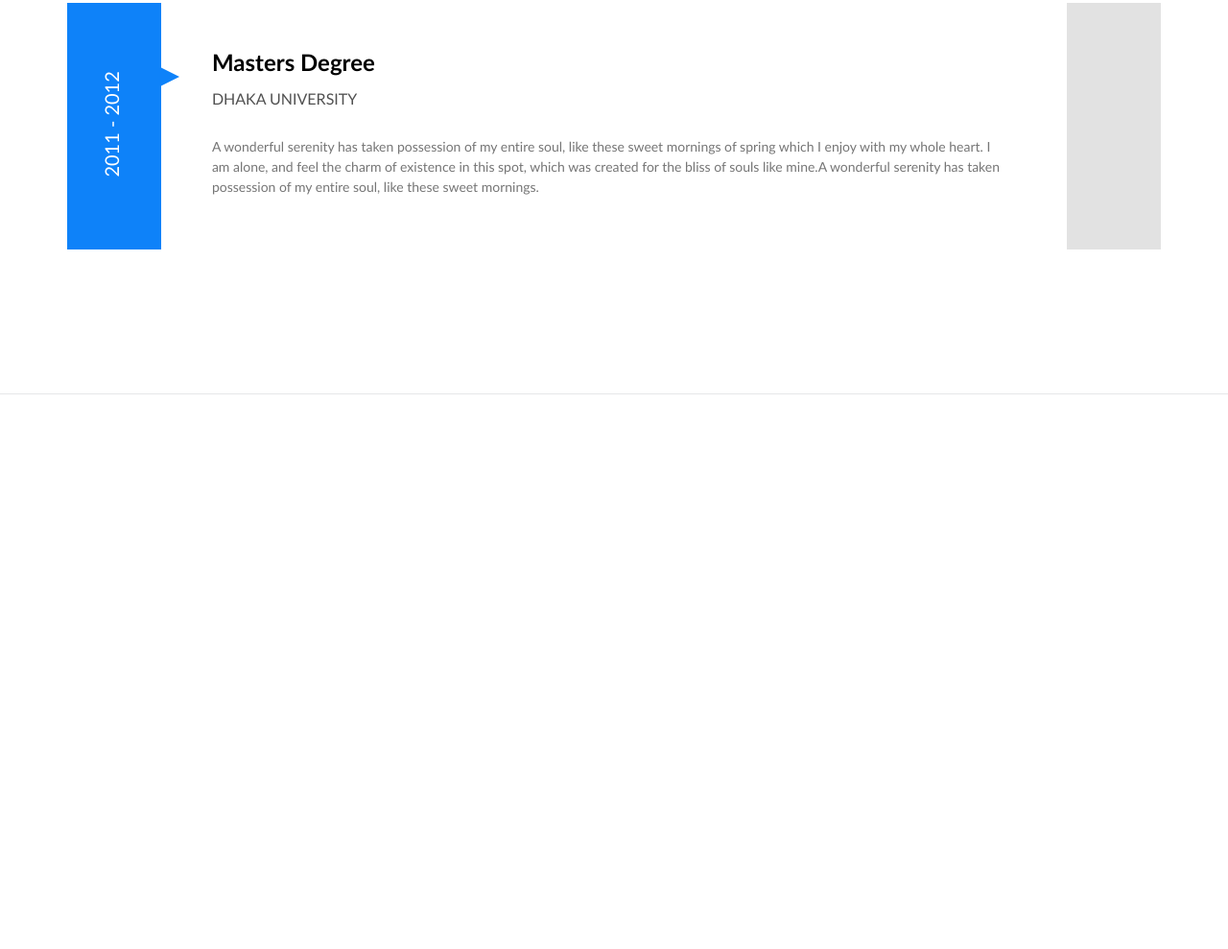
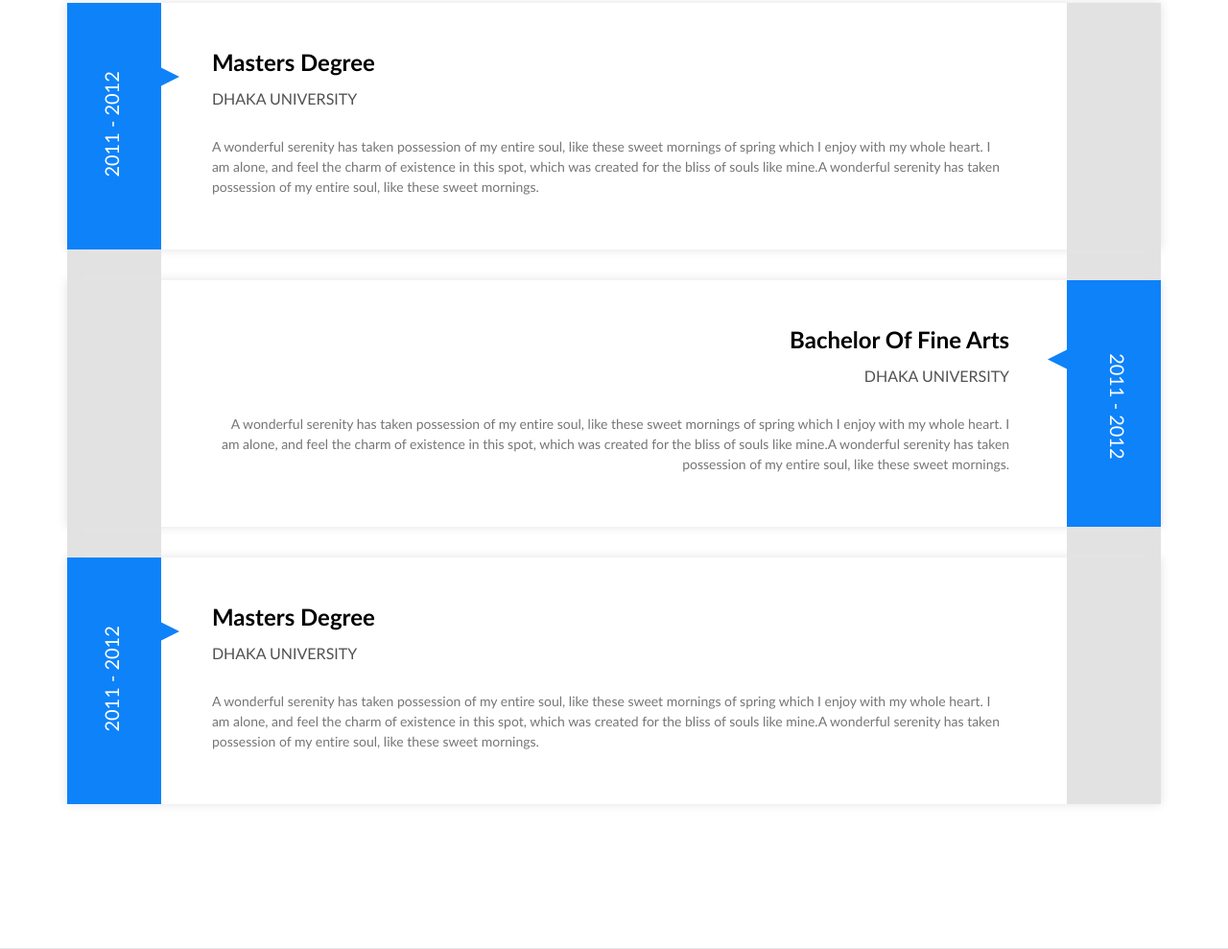
Before and after one commit to newsmilestv/RESUME-TEMPLATE, a website: page app/index.html in a window 1280 px wide. Shown: the part 2525-3514 px from the top of the page at 96% size. Before the commit the page ends 2936 px from the top, so only its background shows below. Drawn offline with Linux system fonts and the light colour scheme; files whose address does not match are found by name; a web font is replaced by a local one.

Commit message:
Ended develope section id="education"

```diff
--- a/app/import/mixin.scss
+++ b/app/import/mixin.scss
@@ -2,8 +2,3 @@
   text-transform: uppercase;
   font: bold 35px $rsb, sans-serif;
 }
-
-@mixin h2 {
-  text-transform: capitalize;
-  font: 24px $lb, sans-serif;
-}
--- a/app/index.html
+++ b/app/index.html
@@ -118,6 +118,34 @@
         </div>
         <div class="right-date flex"></div>
       </section>
+      <section class="middle"></section>
+
+      <section class="main-education flex" id="center">
+        <div class="left-date">
+          <p id="data">2011 - 2012</p>
+          <p id="triangle"></p>
+        </div>
+        <div class="main-descr">
+          <h2>bachelor of fine arts</h2>
+          <h4>dhaka university</h4>
+          <p>A wonderful serenity has taken possession of my entire soul, like these sweet mornings of spring which I enjoy with my whole heart. I am alone, and feel the charm of existence in this spot, which was created for the bliss of souls like mine.A wonderful serenity has taken possession of my entire soul, like these sweet mornings.</p>
+        </div>
+        <div class="right-date flex"></div>
+      </section>
+      <section class="middle"></section>
+
+      <section class="main-education flex">
+        <div class="left-date">
+          <p>2011 - 2012</p>
+          <span></span>
+        </div>
+        <div class="main-descr">
+          <h2>masters degree</h2>
+          <h4>dhaka university</h4>
+          <p>A wonderful serenity has taken possession of my entire soul, like these sweet mornings of spring which I enjoy with my whole heart. I am alone, and feel the charm of existence in this spot, which was created for the bliss of souls like mine.A wonderful serenity has taken possession of my entire soul, like these sweet mornings.</p>
+        </div>
+        <div class="right-date flex"></div>
+      </section>
 
 
     </div>
--- a/app/sass/main.scss
+++ b/app/sass/main.scss
@@ -313,6 +313,7 @@ section#education {
 
 section.main-education {
   position: relative;
+  box-shadow: 0 0 10px $date;
   div.left-date {
     display: inline-block;
     padding-top: 30px;
@@ -363,6 +364,30 @@ section.main-education {
     background: $date;
   }
 }
+section.middle {
+  display: block;
+  height: 32px;
+  border-right: 98px solid $date;
+  border-left: 98px solid $date;
+}
+#center {
+  flex-direction: row-reverse;
+  text-align: right;
+}
+p#triangle {
+  position: absolute;
+  top: 29px;
+  right: 65px;
+  width: 0;
+  height: 0;
+  border-left: 10px solid transparent;
+  border-right: 10px solid transparent;
+  border-bottom: 20px solid $nav;
+}
+p#data {
+  transform-origin: 12% 200%;
+  transform: rotate(90deg);
+}
 /*SECTION EDUCATION END*/
 
 /*MAIN END*/
```
Also changed, not shown: app/css/main.css.
